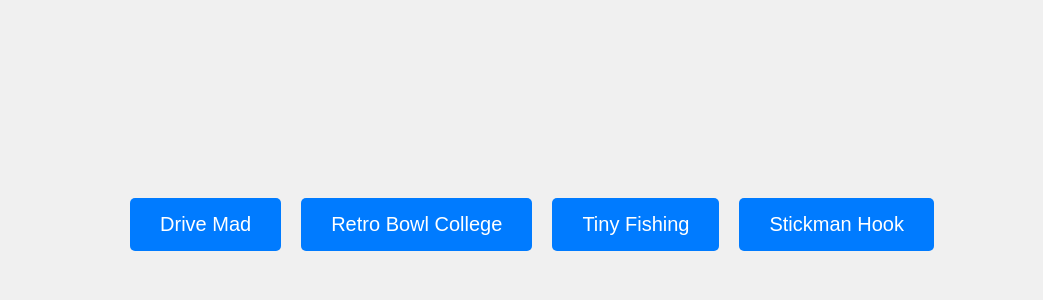
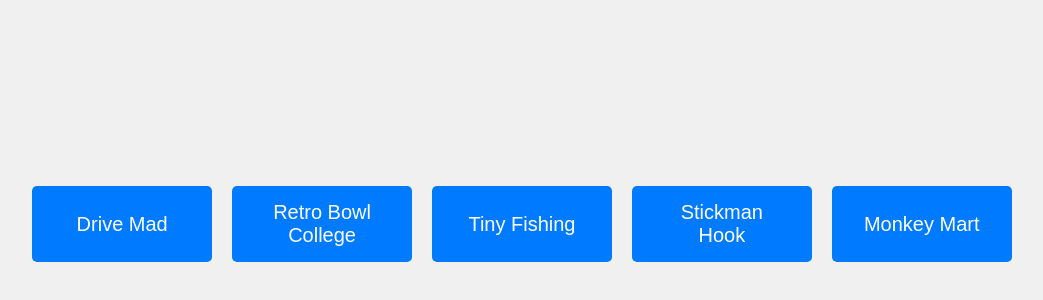
Before and after one commit to fgrtgtrgtrgrt/games, a plain HTML site: page index.html in a window 1280 px wide. Shown: the part 184-484 px from the top of the page, without its empty margins (108-1151 px from the left). Drawn offline with Linux system fonts and the light colour scheme.

Commit message:
Update index.html

```diff
--- a/index.html
+++ b/index.html
@@ -14,8 +14,10 @@
         }
        #buttonContainer {
     display: flex;
-            gap: 20px; /* Space between buttons */
+    flex-wrap: wrap;
+    gap: 20px;
 }
+
 button {
     padding: 15px 30px;
     font-size: 20px;
@@ -24,7 +26,10 @@
     color: white;
     border: none;
     border-radius: 5px;
+    flex: 0 1 calc(20% - 20px);
+    max-width: calc(20% - 20px);
 }
+
     </style>
 </head>
 <body>
@@ -34,6 +39,7 @@
         <button id="otherButton">Retro Bowl College</button>
           <button id="TinyFishing">Tiny Fishing</button>
           <button id="StickmanHook">Stickman Hook</button>
+        <button id="MonkeyMart">Monkey Mart</button>
     </div>
 
     <script>
@@ -52,6 +58,9 @@
         document.getElementById('StickmanHook').addEventListener('click', function() {
             window.location.href = '/stickmanhook/index.html'; // Replace with the path to your HTML file
         });
+         document.getElementById('MonkeyMart').addEventListener('click', function() {
+            window.location.href = '/monkeymart/index.html'; // Replace with the path to your HTML file
+        });
 
     </script>
 
```
Lines whose indentation alone changed are shown as unchanged.
